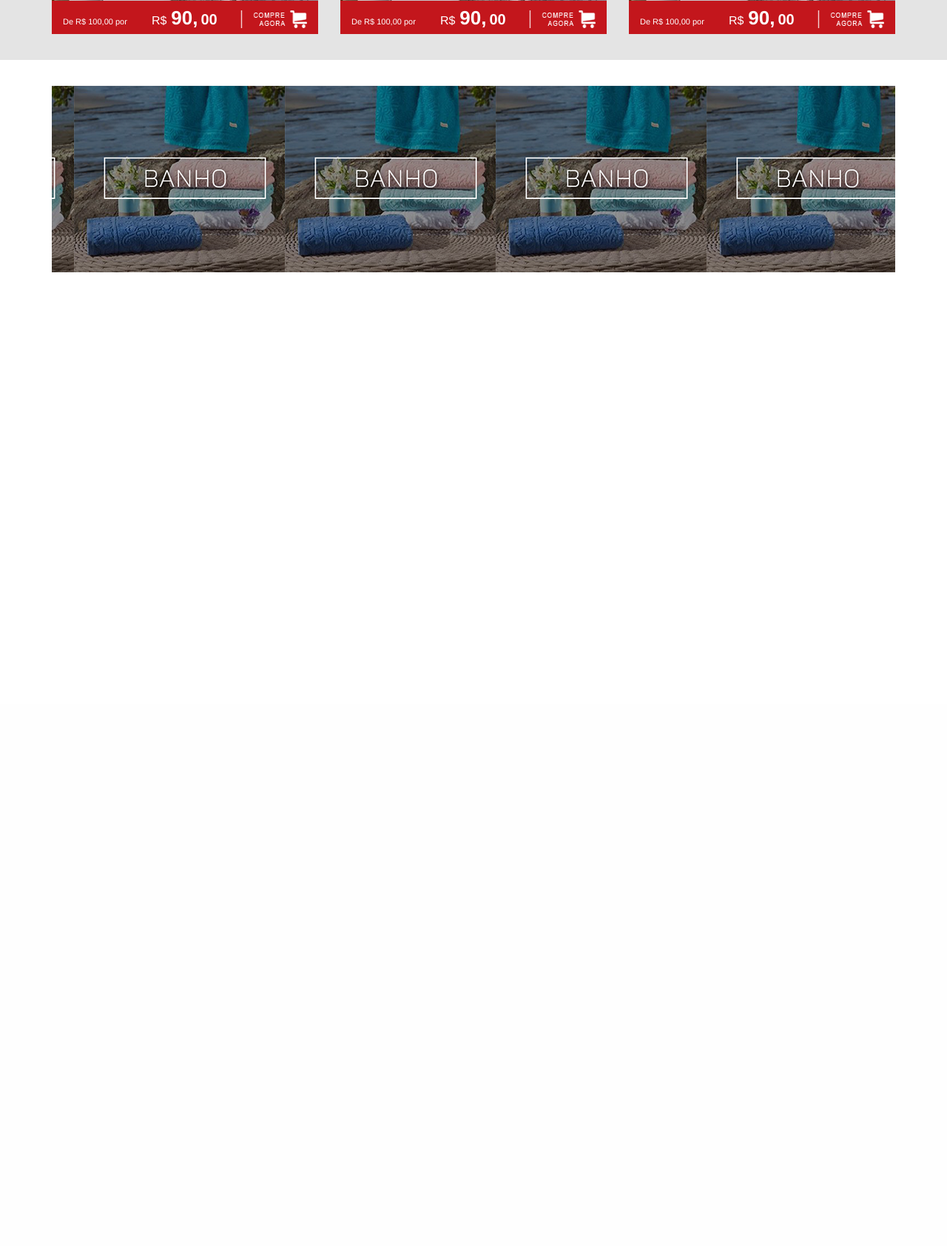
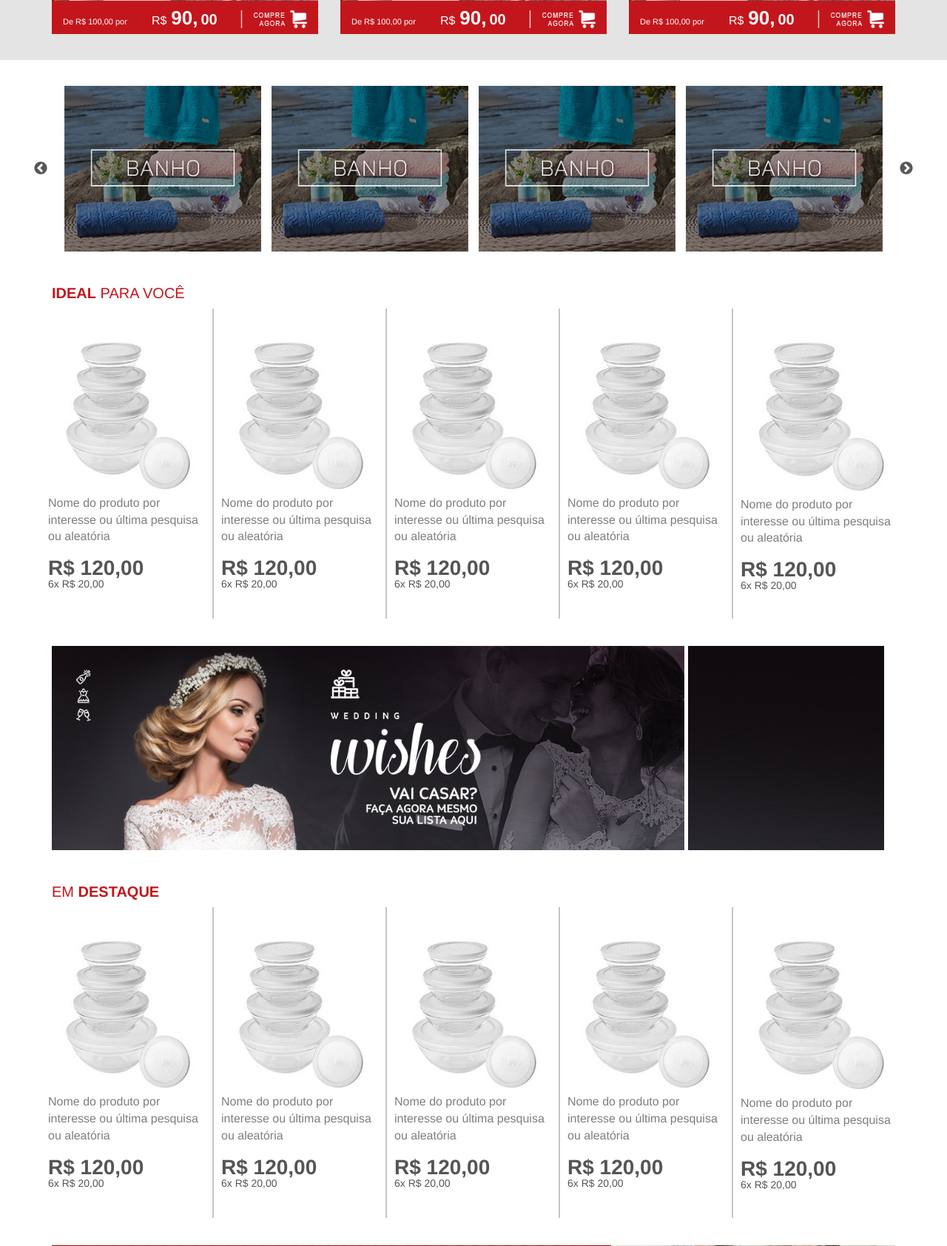
Before and after one commit to grazionale/Template-ECommerce-Magento, a PHP site: page / in a window 1280 px wide. Shown: the part 933-2617 px from the top of the page at 74% size. Before the commit the page ends 1301 px from the top, so only its background shows below. Run offline with PHP 8.4, Linux system fonts and the light colour scheme; some libraries are stand-ins or nearby versions.

Commit message:
Layout Desktop Implementado - Falta Correções
Falta responsividade, correções de imagens, tamanhos, etc.

```diff
--- a/css/style.css
+++ b/css/style.css
@@ -196,10 +196,246 @@ body label{
     margin: 0;
 }
 
+
+/* slick slider -  carrosel */
+.slick-slide{
+    height: auto !important;
+}
+.center-div{
+    margin: 0 auto;
+}
 .carousel-category{
-    padding:35px 0 35px 0;
+    padding: 35px 10px 35px 10px;
+}
+.carousel-category img{
+    width: 100%;
+    padding: 0px 7px 0 7px;
 }
 
-.multiple-items div img{
-    padding: 0 30px 0 30px;
+.slick-prev:before, .slick-next:before{
+    color: #202020 !important;
 }
+
+
+.title-section-ideal h5{
+    color: #c3161c;
+    font-size: 20px;
+    text-transform: uppercase;
+}
+
+.title-section-ideal span{
+    font-weight: bold;
+}
+
+
+/* Seção Ideal para você */
+.products-ideal{
+    border-right: 2px solid #c5c5c5;
+    padding: 40px 60px 40px 60px;
+}
+
+.products-ideal img{
+    max-width: 100%;
+}
+.title-product{
+    color: #7e7e7e;
+    padding-bottom: 7px;
+    font-size: 16px;
+}
+
+.ideal-price-product{
+    color: #555555;
+    font-size: 28px;
+    font-weight: bold;
+    display: block;
+    line-height: 1;
+}
+
+.ideal-price-parcel{
+    line-height: 1;
+    color: #555555;
+}
+
+/* Seção Wishes */
+.section-wishes{
+    padding: 35px 0 35px 0;
+}
+.row-wishes{
+    padding: 0 !important;
+}
+
+.row-wishes-box{
+    padding-left: 5px !important;
+    margin: 0;
+}
+.section-wishes img{
+    width: 100%;
+    height: 276px;
+}
+
+#wishes-banner{
+    margin-right: 10px;
+    margin: 0;
+    padding: 0;
+}
+
+
+/* Seção Banner 3 */
+.section-banner3{
+    padding: 35px 0 0 0;
+}
+
+.section-banner3 .row{
+    padding: 0 !important;
+}
+.section-banner3 img{
+    max-width: 100%;
+}
+
+/* Seção Ofertas */
+.section-offers{
+    padding: 35px 0 35px 0;
+}
+.price-color{
+    color: #c3161c;
+}
+
+/* Seção Tarja */
+.section-tarja{
+    background: #880709;
+    border-bottom: 4px solid #fff;
+}
+.section-tarja img{
+    width: 100%;
+}
+
+/* Footer */
+
+.container-fluid-footer{
+    background: #aa090b;
+}
+
+.container container-footer{
+
+}
+
+.row-footer{
+    padding: 50px 0 50px 0 !important;
+}
+
+#footer-title{
+    font-size: 20px;
+    font-weight: 600;
+    color: #fff;
+    line-height: 1;
+    font-family: 'Comfortaa', cursive;
+    margin-bottom: 5px;
+}
+
+.footer-subtitle{
+    font-size: 18px;
+    font-weight: 500;
+    color: #fff;
+    line-height: 1;
+    font-family: 'Comfortaa', cursive;
+    margin-bottom: 5px;
+}
+
+.footer-tel{
+    font-size: 35px;
+    font-weight: 400;
+    color: #fff;
+    margin: 0;
+    line-height: 1;
+    letter-spacing: 2px;
+    padding-top: 30px;
+}
+
+
+.row-menu-footer ul{
+    list-style: none;
+    float: right;
+}
+.row-menu-footer ul li{
+    display: inline;
+}
+
+.row-menu-footer ul li a{
+    color: #fff;
+    font-size: 18px;
+}
+
+.row-menu-footer .bar{
+    margin: 0 10px 0 10px;
+}
+
+.col-footer-sobre{
+    padding-top: 30px;
+}
+.row-logo-footer p{
+    color: #fff;
+    font-size:11px;
+    margin: 0px;
+}
+
+.row-logo-footer img{
+    width: 100%;
+}
+
+.container-fluid-footer-last{
+    padding: 0 !important;
+}
+
+
+
+
+
+
+
+
+
+
+
+
+
+
+
+
+
+
+/* Bootstrap para 5 colunas */
+
+.col-xs-15,
+.col-sm-15,
+.col-md-15,
+.col-lg-15 {
+    position: relative;
+    min-height: 1px;
+    padding-right: 10px;
+    padding-left: 10px;
+}
+
+/*Medias queries */
+
+.col-xs-15 {
+    width: 20%;
+    float: left;
+}
+@media (min-width: 768px) {
+.col-sm-15 {
+        width: 20%;
+        float: left;
+    }
+}
+@media (min-width: 992px) {
+    .col-md-15 {
+        width: 20%;
+        float: left;
+    }
+}
+@media (min-width: 1200px) {
+    .col-lg-15 {
+        width: 20%;
+        float: left;
+    }
+}
--- a/index.html
+++ b/index.html
@@ -30,14 +30,15 @@
     <!-- Latest compiled JavaScript -->
     <script src="https://maxcdn.bootstrapcdn.com/bootstrap/3.3.7/js/bootstrap.min.js"></script>
 
+    <!-- Google Fonts -->
     <link href="https://fonts.googleapis.com/css?family=Roboto+Condensed" rel="stylesheet">
+    <link href="https://fonts.googleapis.com/css?family=Comfortaa" rel="stylesheet">
 
     <!-- Slick Slider -->
-    <link rel="stylesheet" type="text/css" href="slick/slick.css"/>
-    <link rel="stylesheet" type="text/css" href="slick/slick-theme.css"/>
-    <script type="text/javascript" src="js/slider.js"></script>
-    <script type="text/javascript" src="//code.jquery.com/jquery-1.11.0.min.js"></script>
-    <script type="text/javascript" src="//code.jquery.com/jquery-migrate-1.2.1.min.js"></script>
+    <link rel="stylesheet" type="text/css" href="slick/slick.css" />
+    <link rel="stylesheet" type="text/css" href="slick/slick-theme.css" />
+
+    <script type="text/javascript" src="http://code.jquery.com/jquery-migrate-1.2.0.js"></script>
 </head>
 
 <body>
@@ -97,6 +98,9 @@
         <div class="slide-home">
             <img src="figuras/banner1.png">
         </div>
+        <div class="slide-home">
+                <img src="figuras/banner1.png">
+            </div>
     </div>
 
     <!-- Newsletter After Slide Show -->
@@ -204,18 +208,303 @@
 
 
 
-    <div class="container">
-            <div class="multiple-items carousel-category">
-                    <div><img src="Figuras/categorias.png"></div>
-                    <div><img src="Figuras/categorias.png"></div>>
-                    <div><img src="Figuras/categorias.png"></div>
-                    <div><img src="Figuras/categorias.png"></div>
-                    <div><img src="Figuras/categorias.png"></div>
-                    <div><img src="Figuras/categorias.png"></div>
+    <div class="container center-div">
+        <div class="carousel-category">
+            <div>
+                <img src="Figuras/categorias.png">
             </div>
+            <div>
+                <img src="Figuras/categorias.png">
+            </div>
+            <div>
+                <img src="Figuras/categorias.png">
+            </div>
+            <div>
+                <img src="Figuras/categorias.png">
+            </div>
+            <div>
+                <img src="Figuras/categorias.png">
+            </div>
+            <div>
+                <img src="Figuras/categorias.png">
+            </div>
+        </div>
     </div>
 
+    <div class="container">
+        <div class="title-section-ideal">
+            <h5>
+                <span>Ideal</span> para você</h5>
+        </div>
+        <div class="row">
+            <div class="col-md-15 products-ideal">
+                <img src="Figuras/product1.png">
+                <div>
+                    <p class="title-product">Nome do produto por interesse ou última pesquisa ou aleatória</p>
+                </div>
+                <div>
+                    <span class="ideal-price-product">R$ 120,00</span>
+                    <span class="ideal-price-parcel">6x R$ 20,00</span>
+                </div>
+            </div>
+            <div class="col-md-15 products-ideal">
+                <img src="Figuras/product1.png">
+                <div>
+                    <p class="title-product">Nome do produto por interesse ou última pesquisa ou aleatória</p>
+                </div>
+                <div>
+                    <span class="ideal-price-product">R$ 120,00</span>
+                    <span class="ideal-price-parcel">6x R$ 20,00</span>
+                </div>
+            </div>
+            <div class="col-md-15 products-ideal">
+                <img src="Figuras/product1.png">
+                <div>
+                    <p class="title-product">Nome do produto por interesse ou última pesquisa ou aleatória</p>
+                </div>
+                <div>
+                    <span class="ideal-price-product">R$ 120,00</span>
+                    <span class="ideal-price-parcel">6x R$ 20,00</span>
+                </div>
+            </div>
+            <div class="col-md-15 products-ideal">
+                <img src="Figuras/product1.png">
+                <div>
+                    <p class="title-product">Nome do produto por interesse ou última pesquisa ou aleatória</p>
+                </div>
+                <div>
+                    <span class="ideal-price-product">R$ 120,00</span>
+                    <span class="ideal-price-parcel">6x R$ 20,00</span>
+                </div>
+            </div>
+            <div class="col-md-15 products-ideal" style="border: none;">
+                <img src="Figuras/product1.png">
+                <div>
+                    <p class="title-product">Nome do produto por interesse ou última pesquisa ou aleatória</p>
+                </div>
+                <div>
+                    <span class="ideal-price-product">R$ 120,00</span>
+                    <span class="ideal-price-parcel">6x R$ 20,00</span>
+                </div>
+            </div>
+        </div>
+    </div>
+
+<!-- Banner Wishes -->
+    <div class="container section-wishes">
+        <row>
+            <div class="col-md-9 row-wishes">
+                <img src="Figuras/wishes.png" id="wishes-banner">
+            </div>
+            <div class="col-md-3 row-wishes-box">
+                <img src="Figuras/box-wishes.png">
+            </div>
+        </row>
+    </div>
+
+    <div class="container">
+            <div class="title-section-ideal">
+                <h5>
+                    <h5>Em <span>Destaque</span></h5>
+            </div>
+            <div class="row">
+                <div class="col-md-15 products-ideal">
+                    <img src="Figuras/product1.png">
+                    <div>
+                        <p class="title-product">Nome do produto por interesse ou última pesquisa ou aleatória</p>
+                    </div>
+                    <div>
+                        <span class="ideal-price-product">R$ 120,00</span>
+                        <span class="ideal-price-parcel">6x R$ 20,00</span>
+                    </div>
+                </div>
+                <div class="col-md-15 products-ideal">
+                    <img src="Figuras/product1.png">
+                    <div>
+                        <p class="title-product">Nome do produto por interesse ou última pesquisa ou aleatória</p>
+                    </div>
+                    <div>
+                        <span class="ideal-price-product">R$ 120,00</span>
+                        <span class="ideal-price-parcel">6x R$ 20,00</span>
+                    </div>
+                </div>
+                <div class="col-md-15 products-ideal">
+                    <img src="Figuras/product1.png">
+                    <div>
+                        <p class="title-product">Nome do produto por interesse ou última pesquisa ou aleatória</p>
+                    </div>
+                    <div>
+                        <span class="ideal-price-product">R$ 120,00</span>
+                        <span class="ideal-price-parcel">6x R$ 20,00</span>
+                    </div>
+                </div>
+                <div class="col-md-15 products-ideal">
+                    <img src="Figuras/product1.png">
+                    <div>
+                        <p class="title-product">Nome do produto por interesse ou última pesquisa ou aleatória</p>
+                    </div>
+                    <div>
+                        <span class="ideal-price-product">R$ 120,00</span>
+                        <span class="ideal-price-parcel">6x R$ 20,00</span>
+                    </div>
+                </div>
+                <div class="col-md-15 products-ideal" style="border: none;">
+                    <img src="Figuras/product1.png">
+                    <div>
+                        <p class="title-product">Nome do produto por interesse ou última pesquisa ou aleatória</p>
+                    </div>
+                    <div>
+                        <span class="ideal-price-product">R$ 120,00</span>
+                        <span class="ideal-price-parcel">6x R$ 20,00</span>
+                    </div>
+                </div>
+            </div>
+        </div>
+
+<!-- Banner 3 -->
+    <div class="container section-banner3">
+        <div class="row">
+            <div class="col-md-12">
+                <img src="Figuras/banner3.png">
+            </div>
+        </div>
+
+    </div>
+
+<!-- Em Oferta -->
+
+<div class="container section-offers">
+        <div class="title-section-ideal">
+            <h5>
+                <h5>Em <span>Oferta</span></h5>
+        </div>
+        <div class="row">
+            <div class="col-md-15 products-ideal">
+                <img src="Figuras/product1.png">
+                <div>
+                    <p class="title-product">Nome do produto por interesse ou última pesquisa ou aleatória</p>
+                </div>
+                <div>
+                    <span class="ideal-price-product price-color">R$ 120,00</span>
+                    <span class="ideal-price-parcel price-color">6x R$ 20,00</span>
+                </div>
+            </div>
+            <div class="col-md-15 products-ideal">
+                <img src="Figuras/product1.png">
+                <div>
+                    <p class="title-product">Nome do produto por interesse ou última pesquisa ou aleatória</p>
+                </div>
+                <div>
+                    <span class="ideal-price-product price-color">R$ 120,00</span>
+                    <span class="ideal-price-parcel price-color">6x R$ 20,00</span>
+                </div>
+            </div>
+            <div class="col-md-15 products-ideal">
+                <img src="Figuras/product1.png">
+                <div>
+                    <p class="title-product">Nome do produto por interesse ou última pesquisa ou aleatória</p>
+                </div>
+                <div>
+                    <span class="ideal-price-product price-color">R$ 120,00</span>
+                    <span class="ideal-price-parcel price-color">6x R$ 20,00</span>
+                </div>
+            </div>
+            <div class="col-md-15 products-ideal">
+                <img src="Figuras/product1.png">
+                <div>
+                    <p class="title-product">Nome do produto por interesse ou última pesquisa ou aleatória</p>
+                </div>
+                <div>
+                    <span class="ideal-price-product price-color">R$ 120,00</span>
+                    <span class="ideal-price-parcel price-color">6x R$ 20,00</span>
+                </div>
+            </div>
+            <div class="col-md-15 products-ideal" style="border: none;">
+                <img src="Figuras/product1.png">
+                <div>
+                    <p class="title-product">Nome do produto por interesse ou última pesquisa ou aleatória</p>
+                </div>
+                <div>
+                    <span class="ideal-price-product price-color">R$ 120,00</span>
+                    <span class="ideal-price-parcel price-color">6x R$ 20,00</span>
+                </div>
+            </div>
+        </div>
+    </div>
+
+
+    <!-- Tarja Frete -->
+    <div class="container-fluid section-tarja">
+        <div class="container">
+            <div>
+                <img src="Figuras/tarja-frete.png">
+            </div>
+        </div>
+    </div>
+
+
+
+<!-- Footer -->
+    <div class="container-fluid container-fluid-footer">
+        <div class="container container-footer">
+            <div class="row row-footer">
+                <div class="col-md-3">
+                    <p id="footer-title">
+                        <img src="Figuras/icon-face.png">
+                        <img src="Figuras/icon-insta.png">
+                        /idealecasaoficial
+                    </p>
+                    <p class="footer-subtitle">www.idealecasaoficial.com.br</p>
+                    <p class="footer-subtitle">Maxi Shopping Jundiaí</p>
+                </div>
+                <div class="col-md-4 col-md-offset-5">
+                    <h3 class="footer-tel">
+                        <img src="Figuras/icon-phone.png">
+                        (11) 4522-2540
+                    </h3>
+                </div>
+            </div>
+            <!-- menu footer -->
+            <div class="row row-menu-footer">
+                <ul>
+                    <li><a href="#">sobre a ideale casa <span class="bar">|</span></a></li>
+                    <li><a href="#">loja <span class="bar">|</span></a></li>
+                    <li><a href="#">dúvidas <span class="bar">|</span></a></li>
+                    <li><a href="#">termos de uso <span class="bar">|</span></a></li>
+                    <li><a href="#">fale conosco <span class="bar">|</span></a></li>
+                </ul>
+            </div>
+
+            <!-- logo footer -->
+            <div class="row row-logo-footer">
+                <div class="col-md-3">
+                    <img src="Figuras/ideale-logo-2.png">
+                </div>
+                <div class="col-md-6 col-footer-sobre">
+                        <p><span style="text-decoration: underline">Dúvidas? </span>sac@idealecasaoficial.com.br <span class="bar">|</span>Ideale Casa Ltda - ME CNPJ: 29314.909/0001-04</p>
+                        <p>Av Antonio Frederico Ozanan, 6000, 1, Piso Loja 1076/1077. Vila Rio Branco, Jundiai / SP, CEP 13215276, Brasil</p>
+                </div>
+                <div class="col-md-3">
+                    <img src="Figuras/icons-pay.png">
+                </div>
+            </div>
+
+        </div>
+    </div>
+
+<!-- Footer Last Bar -->
+
+    <div class="container-fluid container-fluid-footer-last">
+        <div style="width: 100%; height: 73px; background: #880709;"></div>
+    </div>
+
+
+
+
+    <script src="https://code.jquery.com/jquery-2.2.0.min.js" type="text/javascript"></script>
+    <script src="./slick/slick.min.js" type="text/javascript" charset="utf-8"></script>
+
+    <script type="text/javascript" src="js/slider.js"></script>
 </body>
 
-<script type="text/javascript" src="slick/slick.min.js"></script>
 </html>
```
Also changed, not shown: js/slider.js (+6 -1 lines), testes.html (added, +46 -0 lines), Figuras/banner3.png (added), Figuras/box-wishes.png (added), Figuras/icon-face.png (added), Figuras/icon-insta.png (added), Figuras/icon-phone.png (added), Figuras/icons-pay.png (added), Figuras/ideale-logo-2.png (added), Figuras/product1.png (added), Figuras/tarja-frete.png (added), Figuras/wishes.png (added).
